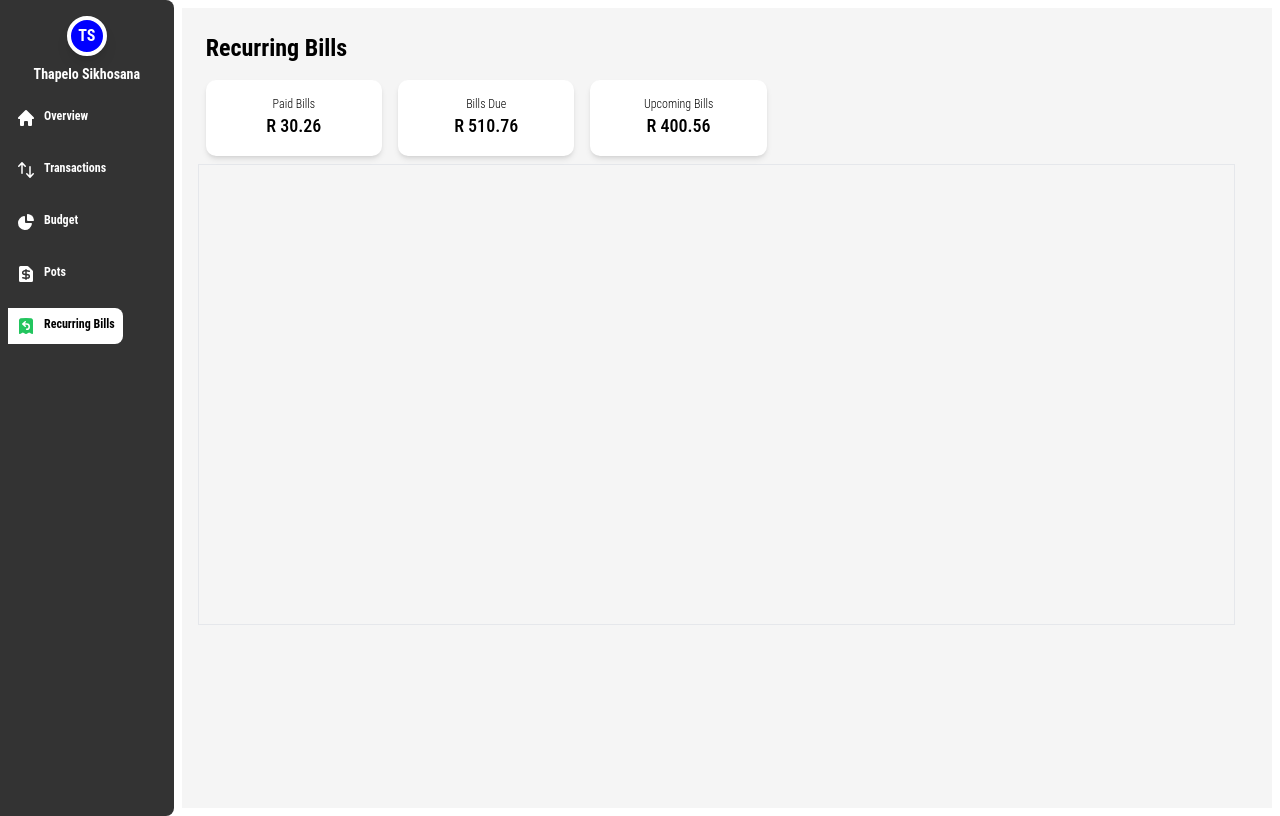
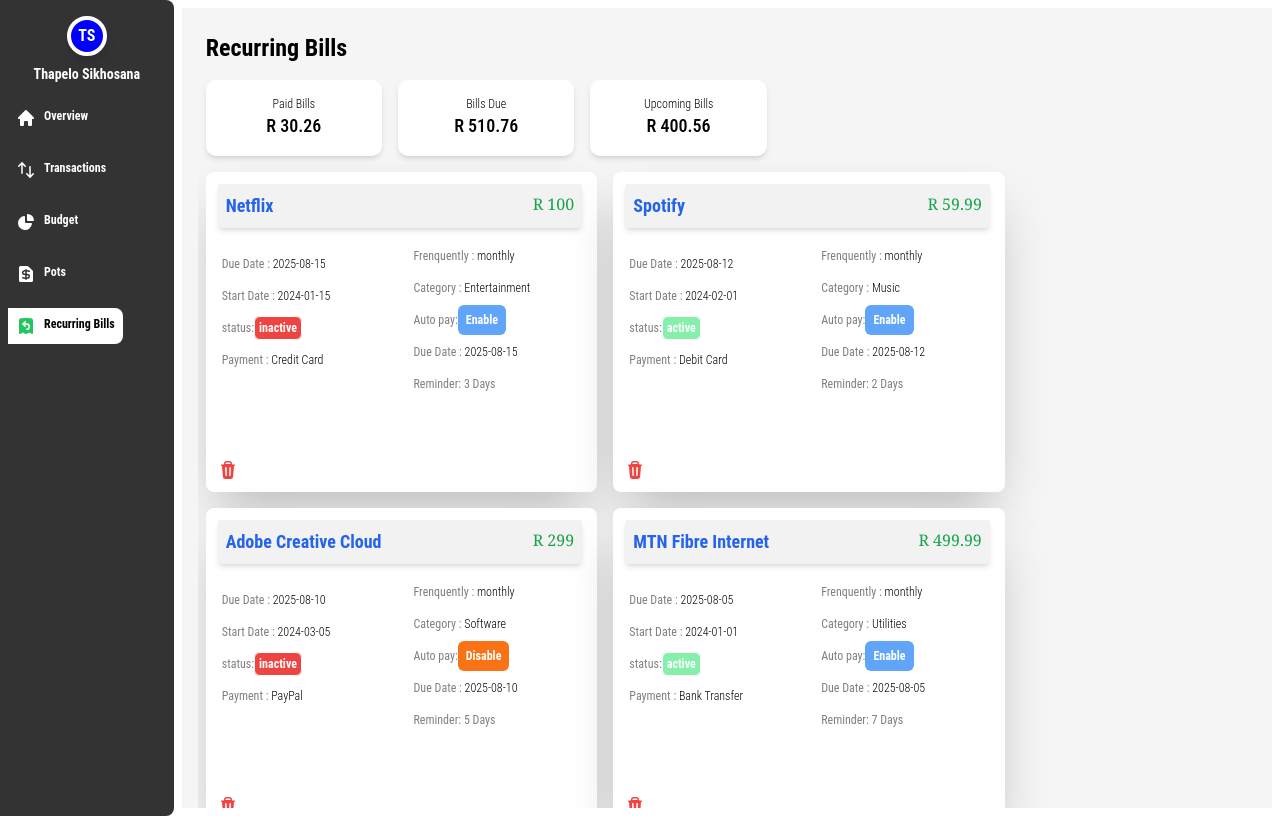
Before and after one commit to Thapelo12345/financial-tracker, a Next.js app: page /pages/bills in a window 1280 px wide. Built offline with nearby package versions, Linux system fonts and the light colour scheme; a web font is replaced by a local one.

Commit message:
editted recurring

```diff
--- /dev/null
+++ b/app/components/bills/billCard.tsx
@@ -0,0 +1,82 @@
+"use client";
+
+import { TrashIcon } from "@heroicons/react/20/solid";
+import BillLabel from "../ui/billsUi/billLabel";
+
+type Props = {
+  Name: string;
+  Amount: number;
+  DueDate: string;
+  Frequency: string;
+  StartDate: string;
+  Category: string;
+  Status: string;
+  AutoPay: boolean;
+  PaymentMethod: string;
+  ReminderDaysBefore: number;
+};
+export default function BillCard({
+  Name,
+  Amount,
+  DueDate,
+  Frequency,
+  StartDate,
+  Category,
+  Status,
+  AutoPay,
+  PaymentMethod,
+  ReminderDaysBefore,
+}: Props) {
+  return (
+    <div className="bg-white shadow-2xl flex flex-col m-2 w-full sm:w-80 lg:w-[34%] p-1 rounded-lg">
+      {/* name and amount */}
+      <div className="bg-black/5 rounded-sm flex flex-row justify-between w-[95%] overflow-y-auto p-2 m-2 shadow-md">
+        <h2 className="text-blue-600 text-lg text-start font-semibold">{Name}</h2>
+        <h2 className="text-green-600 font-serif text-end">R {Amount}</h2>
+      </div>
+
+      {/* dates and status */}
+      <div className="flex flex-row">
+        {/* first section */}
+        <div className="m-1 h-52 w-1/2 flex flex-col pt-2">
+          <BillLabel title="Due Date" value={DueDate} />
+          <BillLabel title="Start Date" value={StartDate} />
+          <label className="text-black/50 text-font-bold text-xs p-2">
+            status:
+            <span
+              className={`border border-white text-white font-bold p-1 rounded-md ${
+                Status === "inactive" ? "bg-red-500" : "bg-green-300"
+              }`}
+            >
+              {Status}
+            </span>
+          </label>
+          <BillLabel title="Payment" value={PaymentMethod} />
+        </div>
+
+        {/* second section  */}
+        <div className="m-1 h-52 w-1/2 flex flex-col">
+          <BillLabel title="Frenquently" value={Frequency} />
+          <BillLabel title="Category" value={Category} />
+
+          <label className="text-black/50 text-font-bold text-xs p-2">
+            Auto pay:
+             <span
+             className={`text-white font-bold p-2 rounded-md ${AutoPay ? "bg-blue-400": "bg-orange-500"}`}
+             >
+                {AutoPay ? "Enable" : "Disable"}
+                </span>
+          </label>
+
+          <BillLabel title="Due Date" value={DueDate} />
+          <label className="text-black/50 text-font-bold text-xs p-2">
+            Reminder: <span>{ReminderDaysBefore} Days</span>
+          </label>
+        </div>
+      </div>
+      <button className="m-2">
+        <TrashIcon className="w-5 h-5 text-red-500" />
+      </button>
+    </div>
+  );
+}
--- a/app/components/bills/billCell.tsx
+++ /dev/null
@@ -1,9 +0,0 @@
-"use client"
-
-export default function BillCell(){
-    return(
-        <li>
-
-        </li>
-    )
-}
--- a/app/components/bills/billsContainer.tsx
+++ b/app/components/bills/billsContainer.tsx
@@ -1,4 +1,6 @@
 "use client"
+
+import BillCard from "./billCard";
 
 type RecurringBill = {
   name: string;
@@ -7,7 +9,7 @@ type RecurringBill = {
   frequency: 'daily' | 'weekly' | 'monthly' | 'yearly' | 'custom';
   startDate: string;
   category: string;
-  status: 'active' | 'paused' | 'cancelled';
+  status: 'active' | 'paused' | 'cancelled' | 'inactive';
   autoPay: boolean;
   paymentMethod: string;
   reminderDaysBefore: number;
@@ -15,23 +17,114 @@ type RecurringBill = {
 
 const recurringBills: RecurringBill[] = [
   {
-    name: "Netflix",
-    amount: 100.00,
+ name: "Netflix",
+    amount: 100.0,
     dueDate: "2025-08-15",
     frequency: "monthly",
     startDate: "2024-01-15",
     category: "Entertainment",
-    status: "active",
+    status: "inactive",
     autoPay: true,
     paymentMethod: "Credit Card",
     reminderDaysBefore: 3
+  },
+  {
+    name: "Spotify",
+    amount: 59.99,
+    dueDate: "2025-08-12",
+    frequency: "monthly",
+    startDate: "2024-02-01",
+    category: "Music",
+    status: "active",
+    autoPay: true,
+    paymentMethod: "Debit Card",
+    reminderDaysBefore: 2
+  },
+  {
+    name: "Adobe Creative Cloud",
+    amount: 299.0,
+    dueDate: "2025-08-10",
+    frequency: "monthly",
+    startDate: "2024-03-05",
+    category: "Software",
+    status: "inactive",
+    autoPay: false,
+    paymentMethod: "PayPal",
+    reminderDaysBefore: 5
+  },
+  {
+    name: "MTN Fibre Internet",
+    amount: 499.99,
+    dueDate: "2025-08-05",
+    frequency: "monthly",
+    startDate: "2024-01-01",
+    category: "Utilities",
+    status: "active",
+    autoPay: true,
+    paymentMethod: "Bank Transfer",
+    reminderDaysBefore: 7
+  },
+  {
+    name: "DStv Premium",
+    amount: 879.0,
+    dueDate: "2025-08-20",
+    frequency: "monthly",
+    startDate: "2024-01-20",
+    category: "Entertainment",
+    status: "active",
+    autoPay: false,
+    paymentMethod: "Credit Card",
+    reminderDaysBefore: 1
+  },
+  {
+    name: "Apple iCloud Storage",
+    amount: 45.0,
+    dueDate: "2025-08-25",
+    frequency: "monthly",
+    startDate: "2024-05-01",
+    category: "Cloud Services",
+    status: "inactive",
+    autoPay: true,
+    paymentMethod: "Debit Card",
+    reminderDaysBefore: 3
+  },
+  {
+    name: "Canva Pro",
+    amount: 129.99,
+    dueDate: "2025-08-18",
+    frequency: "monthly",
+    startDate: "2024-04-10",
+    category: "Design",
+    status: "active",
+    autoPay: false,
+    paymentMethod: "Credit Card",
+    reminderDaysBefore: 4
   }
 ];
 
 
 export default function BillsContainer() {
+
+
     return(
-        <ul>
-        </ul>
+        <div className="flex flex-row flex-wrap justify-start w-[90%] h-[80%]">
+          {
+            recurringBills.map((bill) => (
+              <BillCard
+                key={bill.name}
+                Name={bill.name}
+                Amount={bill.amount}
+                DueDate={bill.dueDate}
+                Frequency={bill.frequency}
+                StartDate={bill.startDate}
+                Category={bill.category}
+                Status={bill.status}
+                AutoPay={bill.autoPay}
+                PaymentMethod={bill.paymentMethod}
+                ReminderDaysBefore={bill.reminderDaysBefore}
+              />
+            ))
+          }
+        </div>
     )
 }
--- /dev/null
+++ b/app/components/ui/billsUi/billLabel.tsx
@@ -0,0 +1,14 @@
+
+type Props = {
+    title: string;
+    value: string;
+
+}
+export default function BillLabel({title, value} : Props){
+    return(
+        <label className="text-black/50 text-font-bold text-xs p-2">
+            {title} :
+            <span className="text-black font-light">  {value}</span>
+        </label>
+    )
+}
--- a/app/pages/bills/page.tsx
+++ b/app/pages/bills/page.tsx
@@ -1,5 +1,6 @@
 import BalanceContainer from '@/app/components/balanceContainer';
 import PageHeader from '../../components/ui/pageHeader';
+import BillsContainer from '@/app/components/bills/billsContainer';
 
 export default function Bills() {
   return (
@@ -13,8 +14,8 @@ export default function Bills() {
 <BalanceContainer title='Upcoming Bills' amount={400.56} />
 </div>
 
-<div className='border w-[98%] h-[60%]'>
-
+<div className='flex flex-row w-screen h-auto overflow-y-auto'>
+  <BillsContainer />
 </div>
 
     </main>
--- a/package.json
+++ b/package.json
@@ -9,6 +9,7 @@
     "lint": "next lint"
   },
   "dependencies": {
+    "@gsap/react": "^2.1.2",
     "@heroicons/react": "^2.2.0",
     "@reduxjs/toolkit": "^2.8.2",
     "@types/node": "20.6.2",
```
Also changed, not shown: 1 other file (tests, documents, lock files or other folders).
